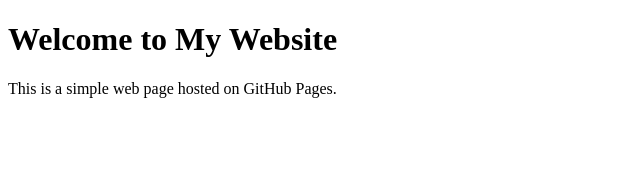
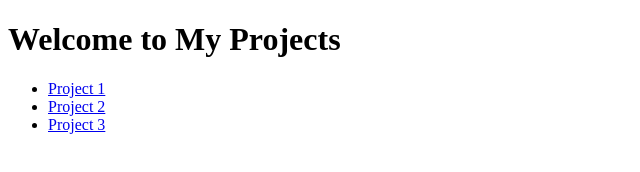
Before and after one commit to holaolala/project-list, a plain HTML site: page index.html in a window 1280 px wide. Shown: the whole page, without its empty margins (0-640 px from the left). Drawn offline with Linux system fonts and the light colour scheme.

Commit message:
Update index.html

```diff
--- a/index.html
+++ b/index.html
@@ -3,10 +3,14 @@
 <head>
     <meta charset="UTF-8">
     <meta name="viewport" content="width=device-width, initial-scale=1.0">
-    <title>My Web</title>
+    <title>My Projects</title>
 </head>
 <body>
-    <h1>Welcome to My Website</h1>
-    <p>This is a simple web page hosted on GitHub Pages.</p>
+    <h1>Welcome to My Projects</h1>
+    <ul>
+        <li><a href="https://username.github.io/project1/">Project 1</a></li>
+        <li><a href="https://username.github.io/project2/">Project 2</a></li>
+        <li><a href="https://username.github.io/project3/">Project 3</a></li>
+    </ul>
 </body>
 </html>
```
